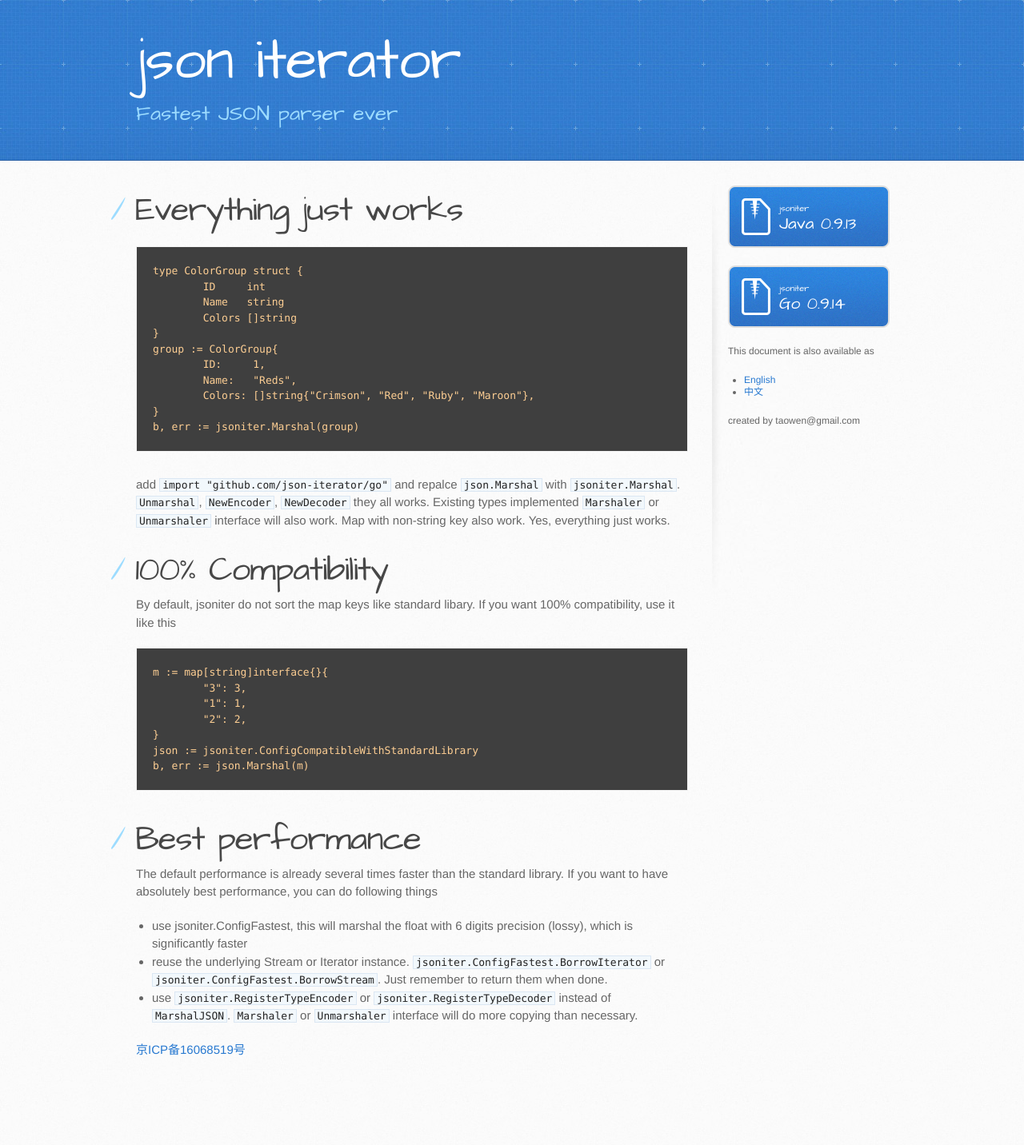
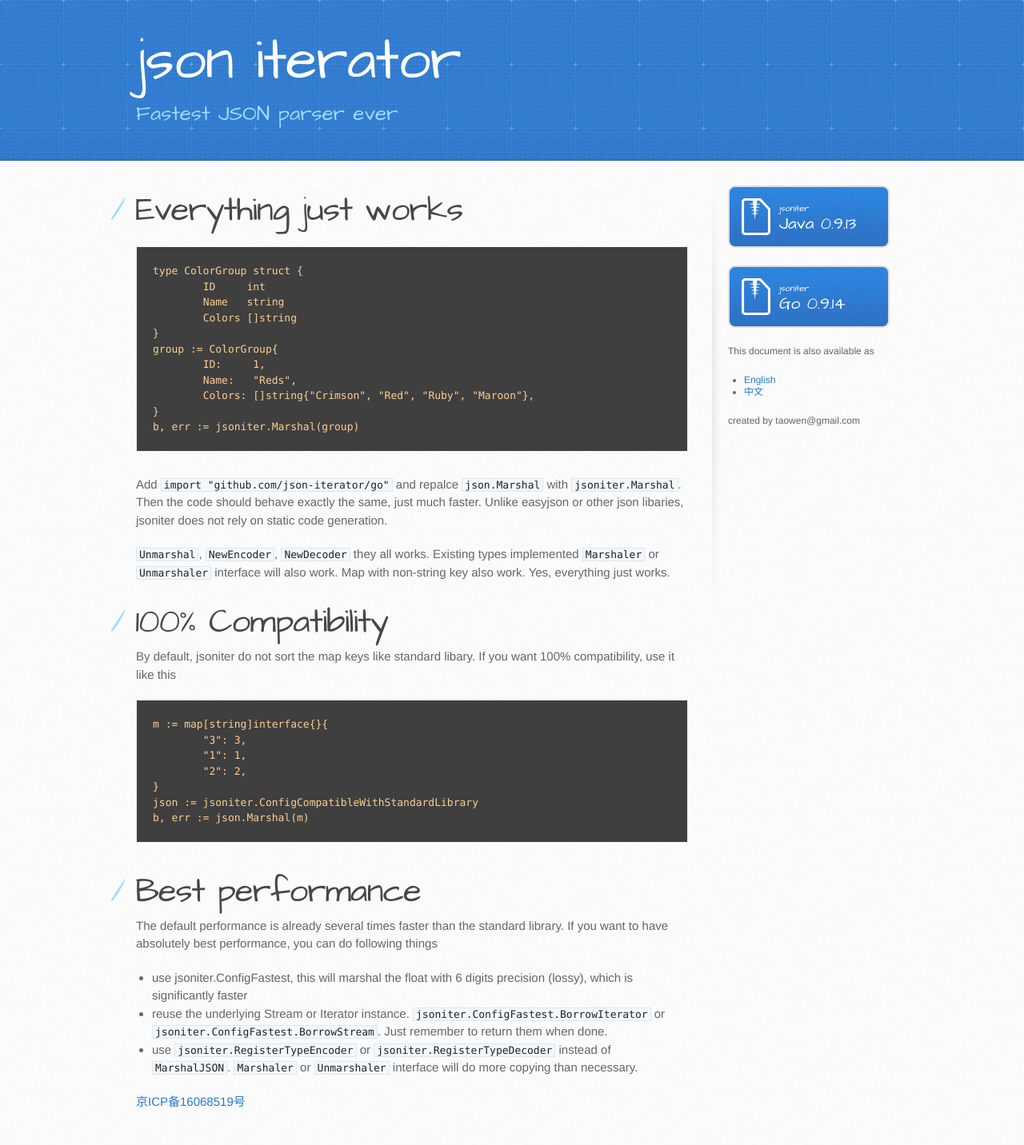
Before and after one commit to json-iterator/json-iterator.github.io, a Jekyll site: the page built from migrate-from-go-std.md, in a window 1280 px wide. Shown: the whole page at 80% size. Built offline with Jekyll 4.4.1, drawn with Linux system fonts in a browser that asks for light colours; comment, search, counter and statistics services are not loaded; before the commit the page ends 1367 px from its top, so only the background shows below that.

Commit message:
Update migrate-from-go-std.md

````diff
--- a/migrate-from-go-std.md
+++ b/migrate-from-go-std.md
@@ -19,7 +19,8 @@ group := ColorGroup{
 b, err := jsoniter.Marshal(group)
 ```
 
-add `import "github.com/json-iterator/go"` and repalce `json.Marshal` with `jsoniter.Marshal`.
+Add `import "github.com/json-iterator/go"` and repalce `json.Marshal` with `jsoniter.Marshal`. Then the code should behave exactly the same, just much faster. Unlike easyjson or other json libaries, jsoniter does not rely on static code generation.
+
 `Unmarshal`, `NewEncoder`, `NewDecoder` they all works. Existing types implemented `Marshaler` or `Unmarshaler` interface will also work. Map with non-string key also work. Yes, everything just works.
 
 # 100% Compatibility
````
